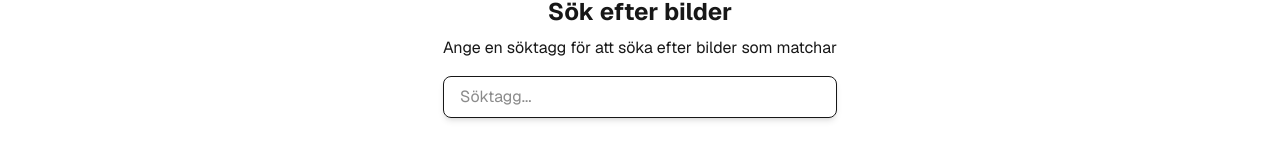
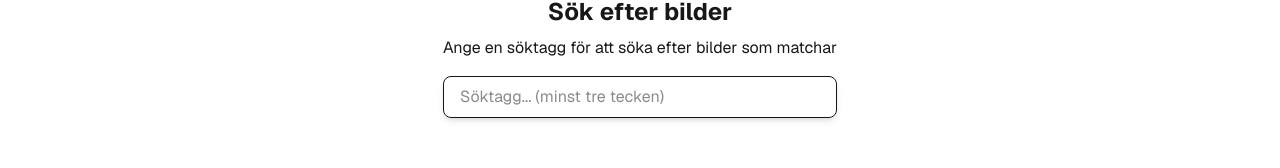
Before and after one commit to samuelcarlsson02/bildgalleri, a Next.js app: page / in a window 1280 px wide. Shown: the part 117-285 px from the top of the page. Built offline with nearby package versions, Linux system fonts and the light colour scheme.

Commit message:
More clear placeholder for search

```diff
--- a/src/app/page.js
+++ b/src/app/page.js
@@ -97,7 +97,7 @@ export default function Home() {
               <h2 className="text-2xl font-bold mb-2 mt-6">Sök efter bilder</h2>
               <p className="mb-4">Ange en söktagg för att söka efter bilder som matchar</p>
               <div className="mb-6 w-full max-w-md">
-                <input onChange={handleSearchInput} type="text" id="search-field" placeholder="Söktagg..." className="px-4 py-2 border rounded-lg focus:outline-none focus:ring-2 focus:ring-blue-500 w-full shadow-md hover:shadow-lg transition-all duration-300 transform hover:scale-105"></input>
+                <input onChange={handleSearchInput} type="text" id="search-field" placeholder="Söktagg... (minst tre tecken)" className="px-4 py-2 border rounded-lg focus:outline-none focus:ring-2 focus:ring-blue-500 w-full shadow-md hover:shadow-lg transition-all duration-300 transform hover:scale-105"></input>
               </div>
 
               {/* Ability to select multiple images */}
```
